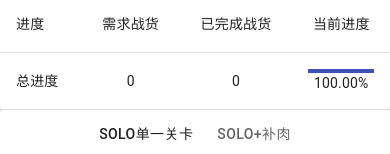
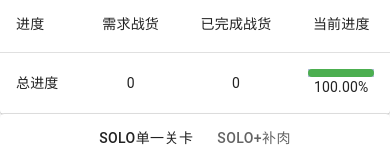
Before and after one commit to niccolozy/gbf-tools, a React (Create React App) app: page / in a window 390 px wide. Shown: the part 485-639 px from the top of the page. Built offline with nearby package versions, Linux system fonts and the light colour scheme.

Commit message:
Theme adjust
Center SparkCalculator's input cards on small screen.
Progressbar turns to green when completted

```diff
--- a/src/App.js
+++ b/src/App.js
@@ -12,7 +12,29 @@ import SparkCalculator from "./components/SparkCalculator";
 const BOX = 0;
 const SPARK = 1;
 
-const theme = createMuiTheme();
+const theme = createMuiTheme({
+  palette: {
+    // type: 'light',
+    // primary: {
+    //   main: '#00AAE1',
+    //   dark: '#143C8C',
+    //   contrastText: '#fff',
+    // },
+    // secondary: {
+    //   main: '#64B42D',
+    //   dark: '#008732',
+    //   contrastText: '#fff',
+    // },
+    // error: {
+    //   main: '#BD0043',
+    //   contrastText: '#fff',
+    // },
+    // divider: '#D7D6D5',
+    background: {
+      light: "#f0f0f0"
+    }
+  }
+});
 
 function App(props) {
   const [currentTool, setCurrentTool] = useState(0);
--- a/src/components/BoxCalculator/BoxProgress.js
+++ b/src/components/BoxCalculator/BoxProgress.js
@@ -9,11 +9,31 @@ import {
   Paper,
   LinearProgress
 } from "@material-ui/core";
+import { makeStyles } from "@material-ui/core/styles";
+import { green, blue } from "@material-ui/core/colors";
+
+const useStyles = makeStyles(theme => ({
+  root: {
+    height: 8
+    // backgroundColor: lighten("#ff6c5c", 0.5)
+  },
+  barComplete: {
+    borderRadius: 20,
+    backgroundColor: green[500]
+  },
+  barIncomplete: {
+    borderRadius: 20,
+    backgroundColor: blue[700]
+  }
+}));
 
 export default function BoxProgress({ progress }) {
+  const classes = useStyles();
   let total = progress.requiredToken;
   let completed =
     progress.currentToken + progress.drewToken + progress.currentTokenFromHonor;
+  let progressPercentage = total !== 0 ? (completed / total) * 100 : 100;
+
   return (
     <TableContainer component={Paper}>
       <Table>
@@ -34,14 +54,18 @@ export default function BoxProgress({ progress }) {
             <TableCell align="center">{completed}</TableCell>
             <TableCell align="center">
               <LinearProgress
+                classes={{
+                  root: classes.root,
+                  bar:
+                    progressPercentage >= 100
+                      ? classes.barComplete
+                      : classes.barIncomplete
+                }}
                 variant="determinate"
-                value={
-                  total !== 0 && completed < total
-                    ? (completed / total) * 100
-                    : 100
-                }
+                value={progressPercentage}
+                style={{ barColorPrimary: { backgroundColor: "#00695c" } }}
               />
-              {(total !== 0 ? (completed / total) * 100 : 100).toFixed(2) + "%"}
+              {progressPercentage.toFixed(2) + "%"}
             </TableCell>
           </TableRow>
         </TableBody>
--- a/src/components/SparkCalculator/index.js
+++ b/src/components/SparkCalculator/index.js
@@ -11,6 +11,7 @@ import {
   Typography
 } from "@material-ui/core";
 import { makeStyles } from "@material-ui/core/styles";
+import { green, blue } from "@material-ui/core/colors";
 import crystalImg from "../../assets/crystal.jpg";
 import singleTicketImg from "../../assets/signle-roll-ticket.jpg";
 import tenRollTicketImg from "../../assets/10-roll-ticket.jpg";
@@ -24,9 +25,11 @@ const useStyles = makeStyles(theme => ({
   card: {
     display: "flex",
     padding: 10,
-    margin: 5,
+
+    margin: "auto",
     [theme.breakpoints.up("sm")]: {
-      flex: 1
+      flex: 1,
+      margin: 5
     }
     // flex: 1 //between md and lg?
   },
@@ -136,6 +139,11 @@ export default function SparkCalculator(props) {
           <Divider />
           <div style={{ padding: 10, display: "flex" }}>
             <CircularProgress
+              style={
+                progress * 100 >= 100
+                  ? { color: green[500] }
+                  : { color: blue[700] }
+              }
               variant="static"
               value={progress * 100 > 100 ? 100 : progress * 100}
               size={70}
```
